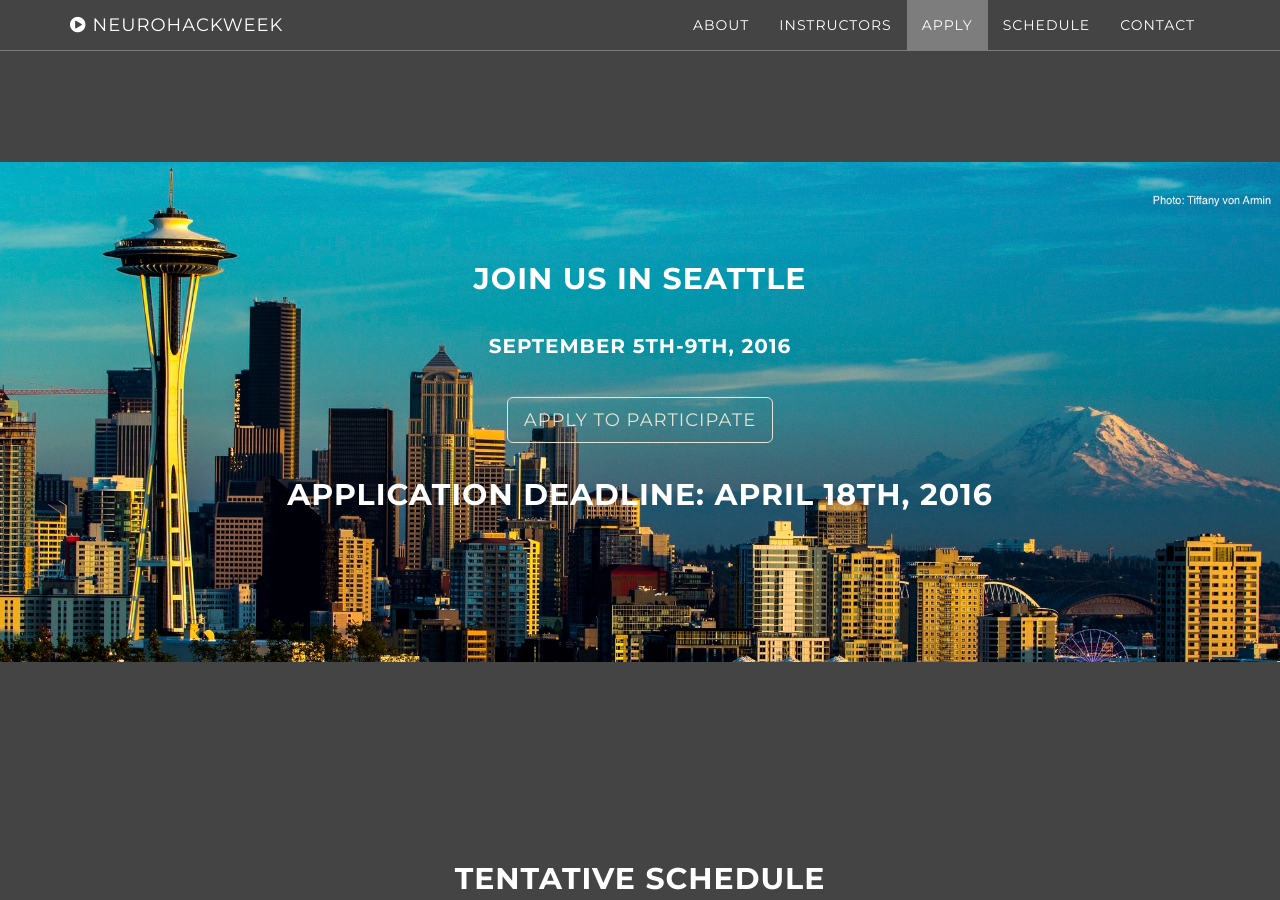
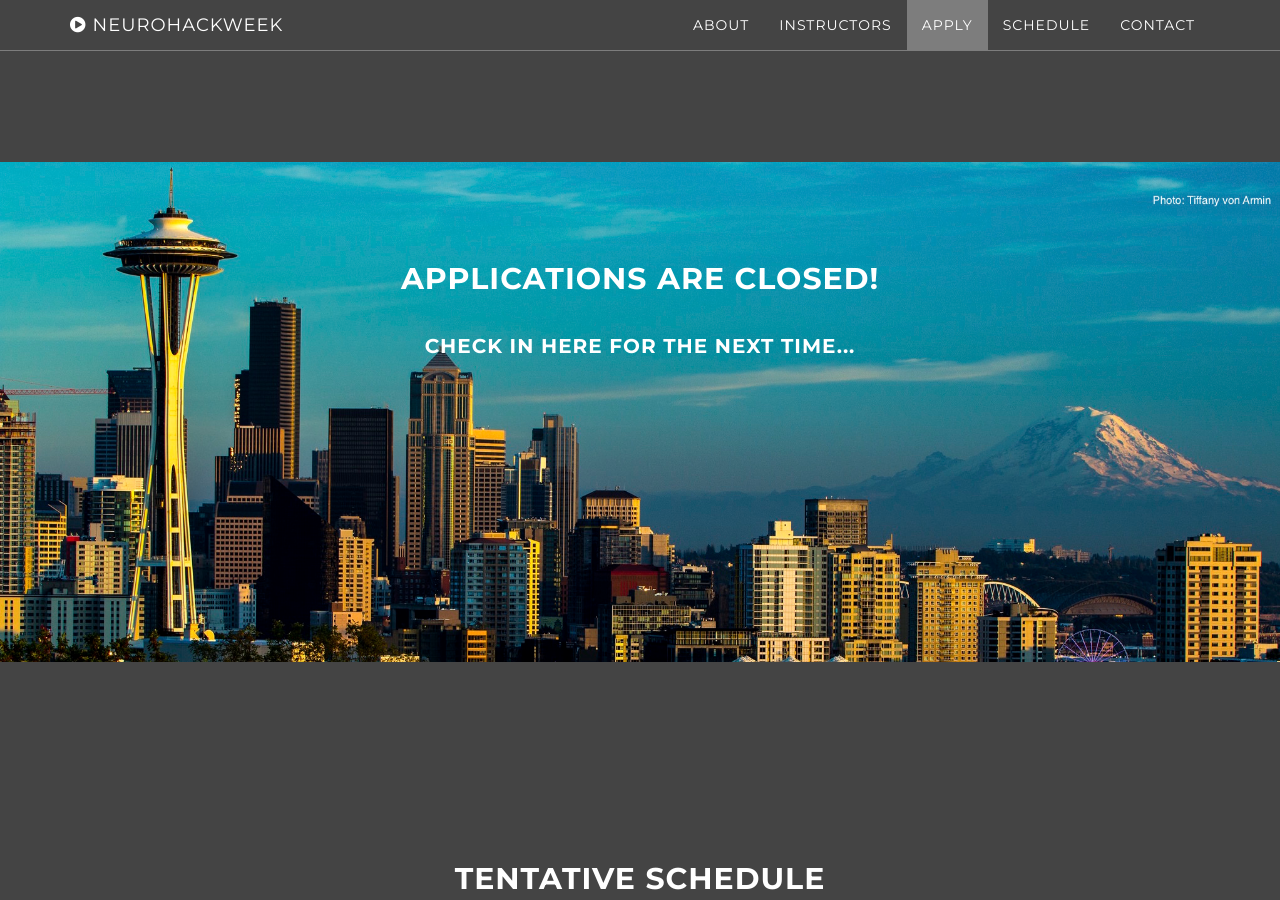
Before and after one commit to neurohackweek/neurohackweek.github.io, a Jekyll site: the page built from index.html, in a window 1280 px wide and 900 px high, scrolled down 2727 px. Built offline with Jekyll 4.4.1, drawn with Linux system fonts in a browser that asks for light colours; some of the changed text lies outside the part shown.

Commit message:
Applications have closed...

```diff
--- a/_includes/download.html
+++ b/_includes/download.html
@@ -3,10 +3,8 @@
         <div class="download-section">
             <div class="container">
                 <div class="col-lg-8 col-lg-offset-2">
-                    <h2>Join us in Seattle<h2> <p> September 5th-9th, 2016</p>
-                    <a href=http://escience.washington.edu/neurohackweek2016-application class="btn btn-default btn-lg">Apply to participate</a>
-
-                    <h2>Application deadline: April 18th, 2016</h2>
+                    <h2>Applications are closed!<h2>
+                      <p>Check in here for the next time...</p>
                 </div>
             </div>
         </div>
--- a/_includes/header.html
+++ b/_includes/header.html
@@ -6,6 +6,8 @@
                     <div class="col-md-10 col-md-offset-1">
                         <h1 class="brand-heading">Neurohackweek</h1>
                         <p class="intro-text"><h2>Summer school for neuroimaging and data science</h2></p>
+                        <p>University of Washington eScience Institute</p>
+                        <p>September 5th-9th, 2016</p>
                         <a href="#about" class="btn btn-circle page-scroll">
                             <i class="fa fa-angle-double-down animated"></i>
                         </a>
```
